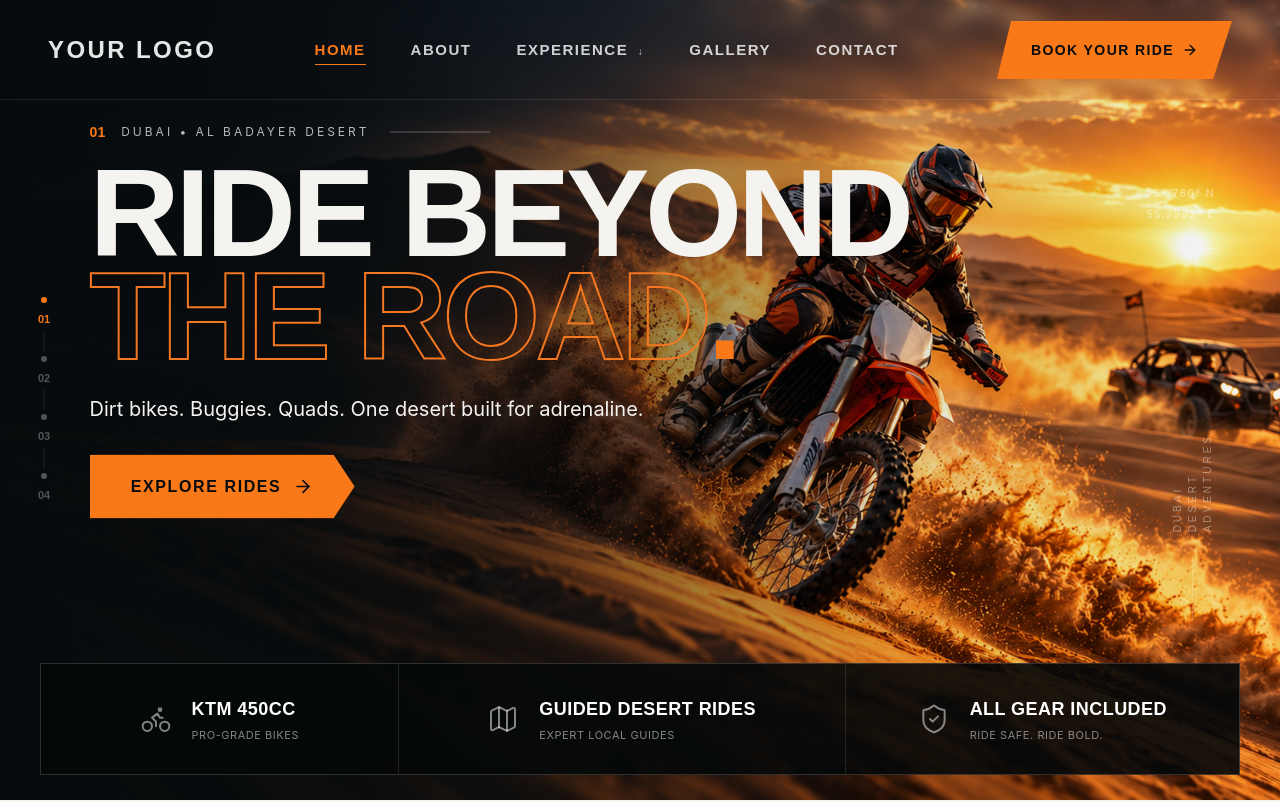
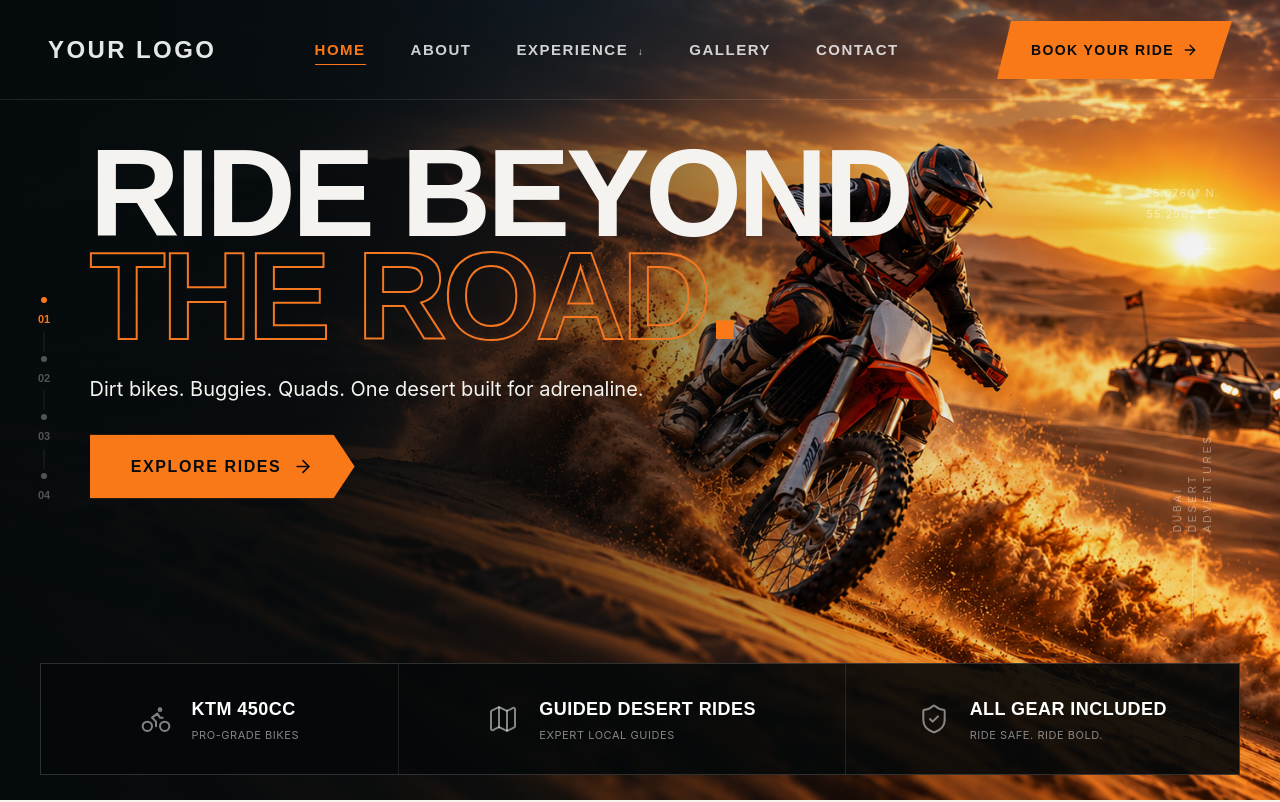
Before and after one commit to rameezwangde/Dirt-Bike, a React app: page / in a window 1280 px wide. Shown: the top 802 px of the page. Built offline with nearby package versions, Linux system fonts and the light colour scheme; the HTML template or start-up script is replaced by a standard one.

Commit message:
feat: add Navbar and HeroContent components

```diff
--- a/src/components/HeroContent.jsx
+++ b/src/components/HeroContent.jsx
@@ -14,19 +14,6 @@ const HeroContent = () => {
     >
       <div className="lg:ml-[7vw]">
 
-      {/* Eyebrow */}
-      <motion.div
-        initial={{ opacity: 0, x: -20 }}
-        animate={{ opacity: 1, x: 0 }}
-        transition={{ duration: 0.6, delay: 0.15, ease: "easeOut" }}
-        className="flex items-center gap-4 mb-5"
-      >
-        <div className="text-[#F97818] font-barlow font-bold text-sm">01</div>
-        <div className="text-[12px] text-white/70 font-inter uppercase tracking-[0.25em] flex items-center">
-          DUBAI • AL BADAYER DESERT
-          <div className="ml-5 w-[100px] h-[1px] bg-white/30" />
-        </div>
-      </motion.div>
 
       {/* Headline */}
       <div
--- a/src/components/Navbar.jsx
+++ b/src/components/Navbar.jsx
@@ -23,7 +23,9 @@ const Navbar = () => {
   const defaultTextColor = isAboutPage ? 'text-[#11161A]' : 'text-white/80';
   const logoColor = isAboutPage ? 'text-[#11161A]' : 'text-white/90';
   const hoverColor = isAboutPage ? 'hover:text-[#F97818]' : 'hover:text-white';
-  const scrolledBg = isAboutPage ? 'bg-[#F7F4EE]/95 shadow-md' : 'bg-[#070B0D]/95 shadow-md';
+  const scrolledBg = isAboutPage
+    ? 'bg-cream/80 backdrop-blur-md shadow-sm border-b border-ink/5'
+    : 'bg-charcoal/70 backdrop-blur-md shadow-lg border-b border-white/10';
 
   return (
     <>
@@ -31,7 +33,7 @@ const Navbar = () => {
         initial={{ opacity: 0, y: -20 }}
         animate={{ opacity: 1, y: 0 }}
         transition={{ duration: 0.6, ease: "easeOut" }}
-        className={`fixed top-0 left-0 w-full z-50 transition-all duration-300 backdrop-blur-sm ${scrolled ? scrolledBg : 'bg-transparent'}`}
+        className={`fixed top-0 left-0 w-full z-50 transition-all duration-300 ${scrolled ? scrolledBg : 'bg-transparent'}`}
       >
         <div
           className="mx-auto flex items-center justify-between px-[20px] lg:px-[48px] transition-all duration-300"
```
